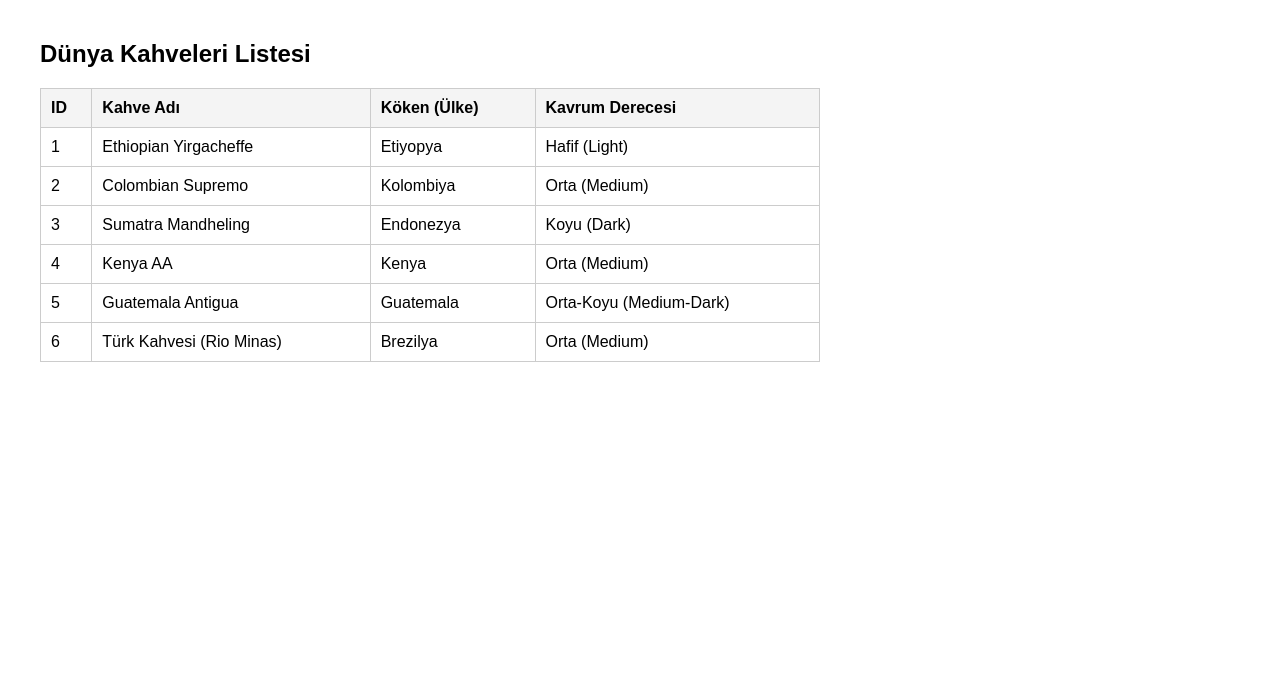
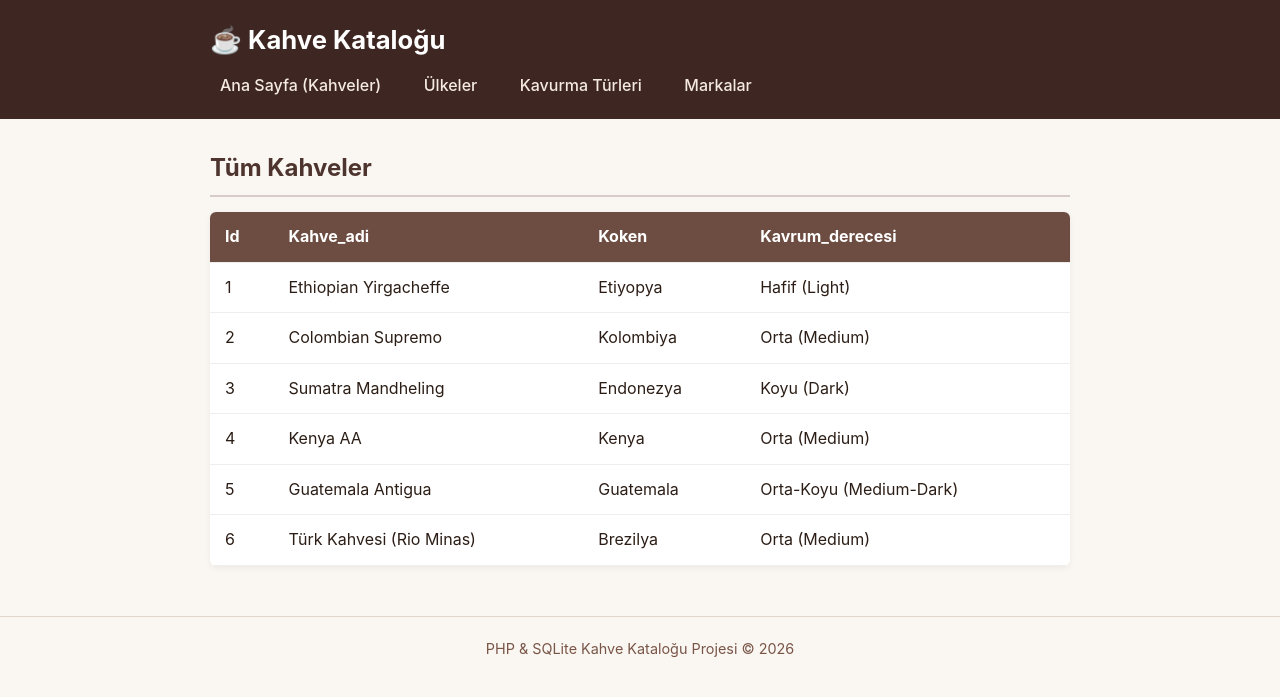
Before and after one commit to nezaketokur/php-sqlite-odev, a PHP site: page / in a window 1280 px wide. Shown: the top 697 px of the page. Run offline with PHP 8.4, Linux system fonts and the light colour scheme; data comes from the database, SQL or seed files in the repository.

Commit message:
yeni ödev

```diff
--- /dev/null
+++ b/assets/style.css
@@ -0,0 +1,84 @@
+* {
+    box-sizing: border-box;
+    margin: 0;
+    padding: 0;
+}
+
+body {
+    font-family: -apple-system, BlinkMacSystemFont, "Segoe UI", Roboto, sans-serif;
+    background-color: #faf7f2;
+    color: #2c1e16;
+    line-height: 1.6;
+}
+
+.container {
+    max-width: 900px;
+    margin: 0 auto;
+    padding: 0 20px;
+}
+
+header {
+    background-color: #3e2723;
+    color: #fff;
+    padding: 20px 0;
+    margin-bottom: 30px;
+}
+
+header h1 {
+    font-size: 1.6rem;
+    margin-bottom: 12px;
+}
+
+nav a {
+    color: #f5ebe0;
+    text-decoration: none;
+    margin-right: 18px;
+    font-weight: 500;
+    padding: 6px 10px;
+    border-radius: 5px;
+    transition: background-color 0.2s;
+}
+
+nav a:hover {
+    background-color: #5d4037;
+}
+
+h2 {
+    margin-bottom: 15px;
+    color: #4e342e;
+    border-bottom: 2px solid #d7ccc8;
+    padding-bottom: 8px;
+}
+
+table {
+    width: 100%;
+    border-collapse: collapse;
+    background-color: #fff;
+    box-shadow: 0 2px 6px rgba(0,0,0,0.06);
+    border-radius: 6px;
+    overflow: hidden;
+}
+
+th, td {
+    padding: 12px 15px;
+    text-align: left;
+    border-bottom: 1px solid #eee;
+}
+
+th {
+    background-color: #6d4c41;
+    color: #fff;
+}
+
+tr:hover {
+    background-color: #fdfbf7;
+}
+
+footer {
+    margin-top: 50px;
+    padding: 20px 0;
+    text-align: center;
+    font-size: 0.9rem;
+    color: #795548;
+    border-top: 1px solid #e0d6cc;
+}
--- a/baglanti.php
+++ b/includes/baglanti.php
@@ -1,6 +1,6 @@
 <?php
 try {
-    $db = new PDO("sqlite:kahve.db");
+    $db = new PDO('sqlite:' . __DIR__ . '/../database/kahve.db');
     $db->setAttribute(PDO::ATTR_ERRMODE, PDO::ERRMODE_EXCEPTION);
 } catch (PDOException $e) {
     die("Veritabanı bağlantı hatası: " . $e->getMessage());
--- /dev/null
+++ b/includes/footer.php
@@ -0,0 +1,10 @@
+</main>
+
+<footer>
+    <div class="container">
+        <p>PHP & SQLite Kahve Kataloğu Projesi &copy; 2026</p>
+    </div>
+</footer>
+
+</body>
+</html>
--- /dev/null
+++ b/includes/header.php
@@ -0,0 +1,23 @@
+<!DOCTYPE html>
+<html lang="tr">
+<head>
+    <meta charset="UTF-8">
+    <meta name="viewport" content="width=device-width, initial-scale=1.0">
+    <title>Kahve Kataloğu</title>
+    <link rel="stylesheet" href="assets/style.css">
+</head>
+<body>
+
+<header>
+    <div class="container">
+        <h1>☕ Kahve Kataloğu</h1>
+        <nav>
+            <a href="index.php">Ana Sayfa (Kahveler)</a>
+            <a href="ulkeler.php">Ülkeler</a>
+            <a href="kavurma.php">Kavurma Türleri</a>
+            <a href="markalar.php">Markalar</a>
+        </nav>
+    </div>
+</header>
+
+<main class="container">
--- a/index.php
+++ b/index.php
@@ -1,43 +1,34 @@
 <?php
-require_once 'baglanti.php';
+require_once 'includes/baglanti.php';
+include 'includes/header.php';
 
 $sorgu = $db->query("SELECT * FROM kahveler");
-$kahveler = $sorgu->fetchAll(PDO::FETCH_ASSOC);
+$kayitlar = $sorgu->fetchAll(PDO::FETCH_ASSOC);
 ?>
 
-<!DOCTYPE html>
-<html lang="tr">
-<head>
-    <meta charset="UTF-8">
-    <title>Dünya Kahveleri Veritabanı</title>
-    <style>
-        body { font-family: Arial, sans-serif; margin: 40px; }
-        table { border-collapse: collapse; width: 65%; }
-        th, td { border: 1px solid #ccc; padding: 10px; text-align: left; }
-        th { background-color: #f4f4f4; }
-    </style>
-</head>
-<body>
-    <h2>Dünya Kahveleri Listesi</h2>
+<h2>Tüm Kahveler</h2>
+
+<?php if (count($kayitlar) > 0): ?>
     <table>
         <thead>
             <tr>
-                <th>ID</th>
-                <th>Kahve Adı</th>
-                <th>Köken (Ülke)</th>
-                <th>Kavrum Derecesi</th>
+                <?php foreach (array_keys($kayitlar[0]) as $sutun): ?>
+                    <th><?php echo htmlspecialchars(ucfirst($sutun)); ?></th>
+                <?php endforeach; ?>
             </tr>
         </thead>
         <tbody>
-            <?php foreach ($kahveler as $kahve): ?>
+            <?php foreach ($kayitlar as $satir): ?>
                 <tr>
-                    <td><?= htmlspecialchars($kahve['id']) ?></td>
-                    <td><?= htmlspecialchars($kahve['kahve_adi']) ?></td>
-                    <td><?= htmlspecialchars($kahve['koken']) ?></td>
-                    <td><?= htmlspecialchars($kahve['kavrum_derecesi']) ?></td>
+                    <?php foreach ($satir as $deger): ?>
+                        <td><?php echo htmlspecialchars($deger); ?></td>
+                    <?php endforeach; ?>
                 </tr>
             <?php endforeach; ?>
         </tbody>
     </table>
-</body>
-</html>
+<?php else: ?>
+    <p>Henüz kayıtlı kahve bulunmuyor.</p>
+<?php endif; ?>
+
+<?php include 'includes/footer.php'; ?>
```
Also changed, not shown: kavurma.php (added, +28 -0 lines), markalar.php (added, +28 -0 lines), ulkeler.php (added, +28 -0 lines), database/kahve.db (renamed from kahve.db).
